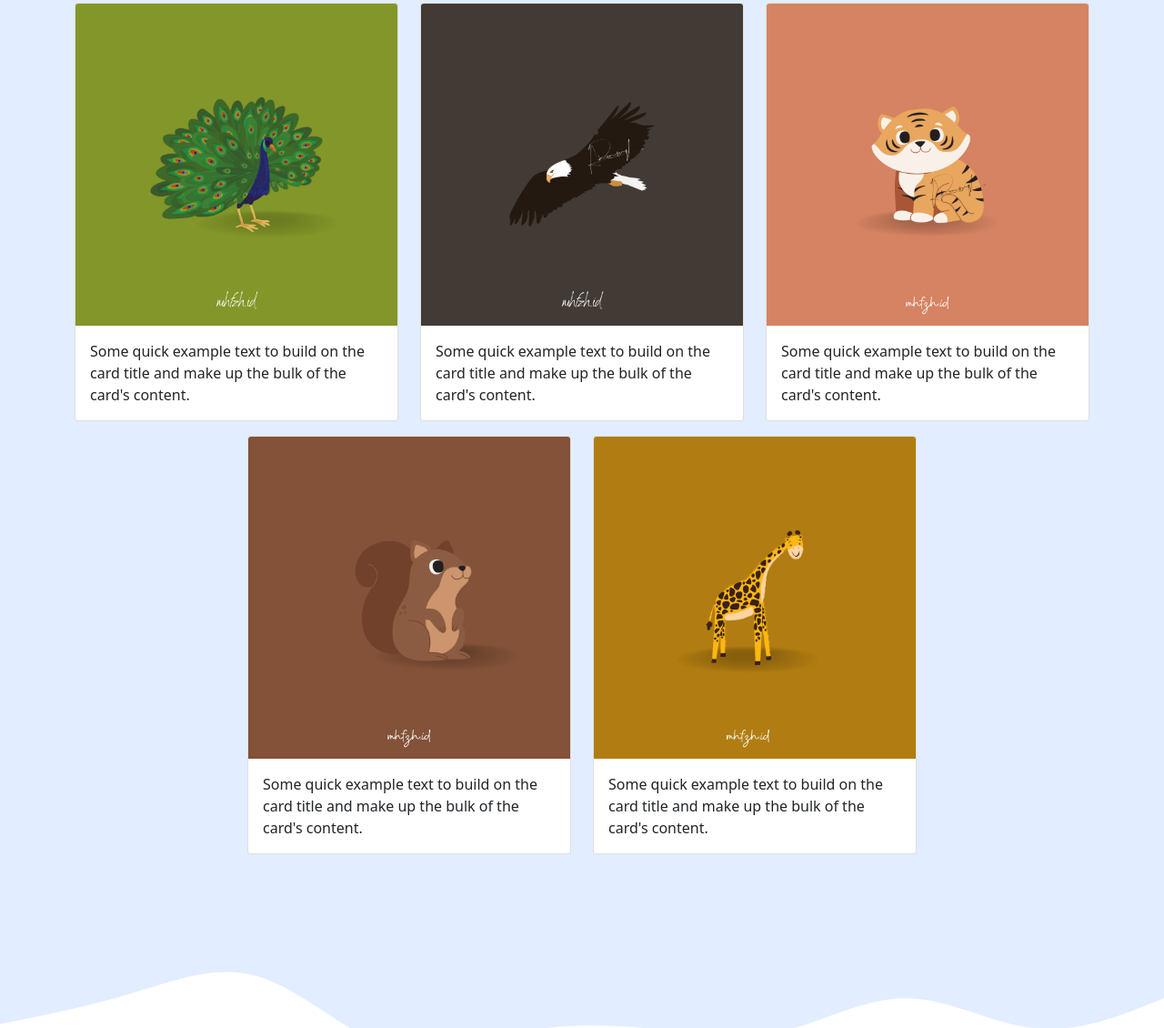
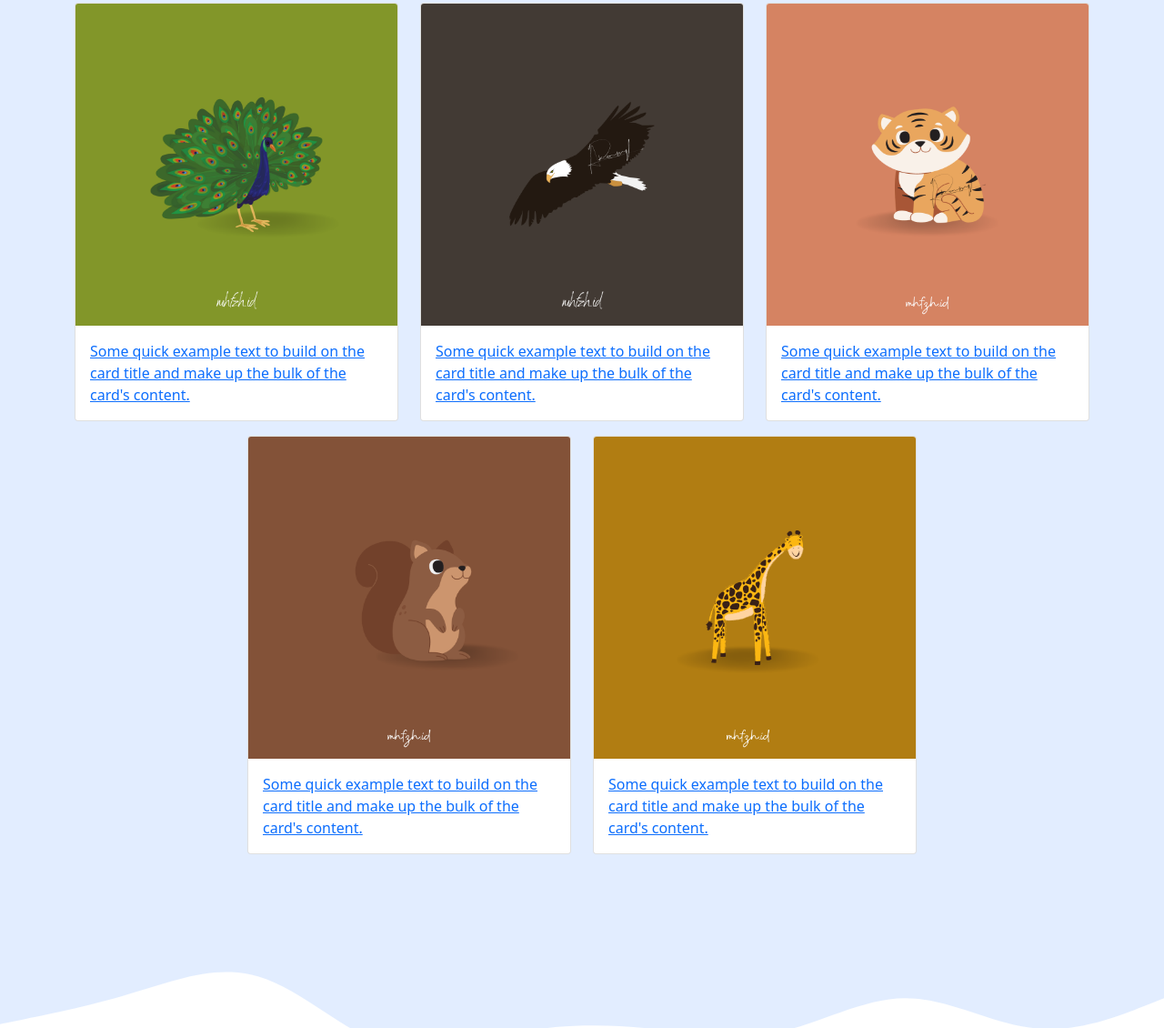
Before and after one commit to FadhlulMahfuzh/itw_project1_223040021, a plain HTML site: page index.html in a window 1280 px wide. Shown: the part 1510-2640 px from the top of the page at 91% size. Drawn offline with nearby package versions, Linux system fonts and the light colour scheme.

Commit message:
mengupdate codingan project

```diff
--- a/index.html
+++ b/index.html
@@ -18,6 +18,9 @@
       rel="stylesheet"
       href="https://cdn.jsdelivr.net/npm/bootstrap-icons@1.10.2/font/bootstrap-icons.css"
     />
+
+    <!-- AOS -->
+    <link rel="stylesheet" href="https://unpkg.com/aos@next/dist/aos.css" />
 
     <!--My Css-->
     <link rel="stylesheet" href="style.css" />
@@ -90,14 +93,19 @@
           </div>
         </div>
         <div class="row justify-content-center fs-5 text-center">
-          <div class="col-md-4">
+          <div class="col-md-4" data-aos="fade-right" data-aos-duration="1000">
             <p>
               I am a student of the Faculty of Engineering, Informatics
               Engineering Study Program I graduated from a high school in Subang
               Regency, West Java
             </p>
           </div>
-          <div class="col-md-4">
+          <div
+            class="col-md-4"
+            data-aos="fade-left"
+            data-aos-duration="1000"
+            data-aos-delay="200"
+          >
             <p>
               my personality is love to make art in the canva app and also hunt
               for anything for just self-enjoyment and share it on the internet
@@ -127,56 +135,86 @@
         </div>
         <div class="row justify-content-center">
           <div class="col-md-4 mb-3">
-            <div class="card">
+            <div class="card" data-aos="zoom-in-up" data-aos-duration="500">
               <img src="img/1.png" class="card-img-top" alt="gambar1" />
               <div class="card-body">
                 <p class="card-text">
-                  Some quick example text to build on the card title and make up
-                  the bulk of the card's content.
+                  <a href="https://instagram.com/iam.mhfzh"
+                    >Some quick example text to build on the card title and make
+                    up the bulk of the card's content.</a
+                  >
                 </p>
               </div>
             </div>
           </div>
           <div class="col-md-4 mb-3">
-            <div class="card">
+            <div
+              class="card"
+              data-aos="zoom-in-up"
+              data-aos-duration="500"
+              data-aos-delay="100"
+            >
               <img src="img/2.png" class="card-img-top" alt="gambar2" />
               <div class="card-body">
                 <p class="card-text">
-                  Some quick example text to build on the card title and make up
-                  the bulk of the card's content.
+                  <a href="https://instagram.com/iam.mhfzh"
+                    >Some quick example text to build on the card title and make
+                    up the bulk of the card's content.</a
+                  >
                 </p>
               </div>
             </div>
           </div>
           <div class="col-md-4 mb-3">
-            <div class="card">
+            <div
+              class="card"
+              data-aos="zoom-in-up"
+              data-aos-duration="500"
+              data-aos-delay="200"
+            >
               <img src="img/3.png" class="card-img-top" alt="gambar3" />
               <div class="card-body">
                 <p class="card-text">
-                  Some quick example text to build on the card title and make up
-                  the bulk of the card's content.
+                  <a href="https://instagram.com/iam.mhfzh"
+                    >Some quick example text to build on the card title and make
+                    up the bulk of the card's content.</a
+                  >
                 </p>
               </div>
             </div>
           </div>
           <div class="col-md-4 mb-3">
-            <div class="card">
+            <div
+              class="card"
+              data-aos="zoom-in-up"
+              data-aos-duration="500"
+              data-aos-delay="300"
+            >
               <img src="img/4.png" class="card-img-top" alt="gambar4" />
               <div class="card-body">
                 <p class="card-text">
-                  Some quick example text to build on the card title and make up
-                  the bulk of the card's content.
+                  <a href="https://instagram.com/iam.mhfzh"
+                    >Some quick example text to build on the card title and make
+                    up the bulk of the card's content.</a
+                  >
                 </p>
               </div>
             </div>
           </div>
           <div class="col-md-4 mb-3">
-            <div class="card">
+            <div
+              class="card"
+              data-aos="zoom-in-up"
+              data-aos-duration="500"
+              data-aos-delay="400"
+            >
               <img src="img/5.png" class="card-img-top" alt="gambar5" />
               <div class="card-body">
                 <p class="card-text">
-                  Some quick example text to build on the card title and make up
-                  the bulk of the card's content.
+                  <a href="https://instagram.com/iam.mhfzh"
+                    >Some quick example text to build on the card title and make
+                    up the bulk of the card's content.</a
+                  >
                 </p>
               </div>
             </div>
@@ -259,6 +297,11 @@
       crossorigin="anonymous"
     ></script>
 
+    <script src="https://unpkg.com/aos@next/dist/aos.js"></script>
+    <script>
+      AOS.init();
+    </script>
+
     <!-- Option 2: Separate Popper and Bootstrap JS -->
     <!--
     <script src="https://cdn.jsdelivr.net/npm/@popperjs/core@2.9.2/dist/umd/popper.min.js" integrity="sha384-IQsoLXl5PILFhosVNubq5LC7Qb9DXgDA9i+tQ8Zj3iwWAwPtgFTxbJ8NT4GN1R8p" crossorigin="anonymous"></script>
```
